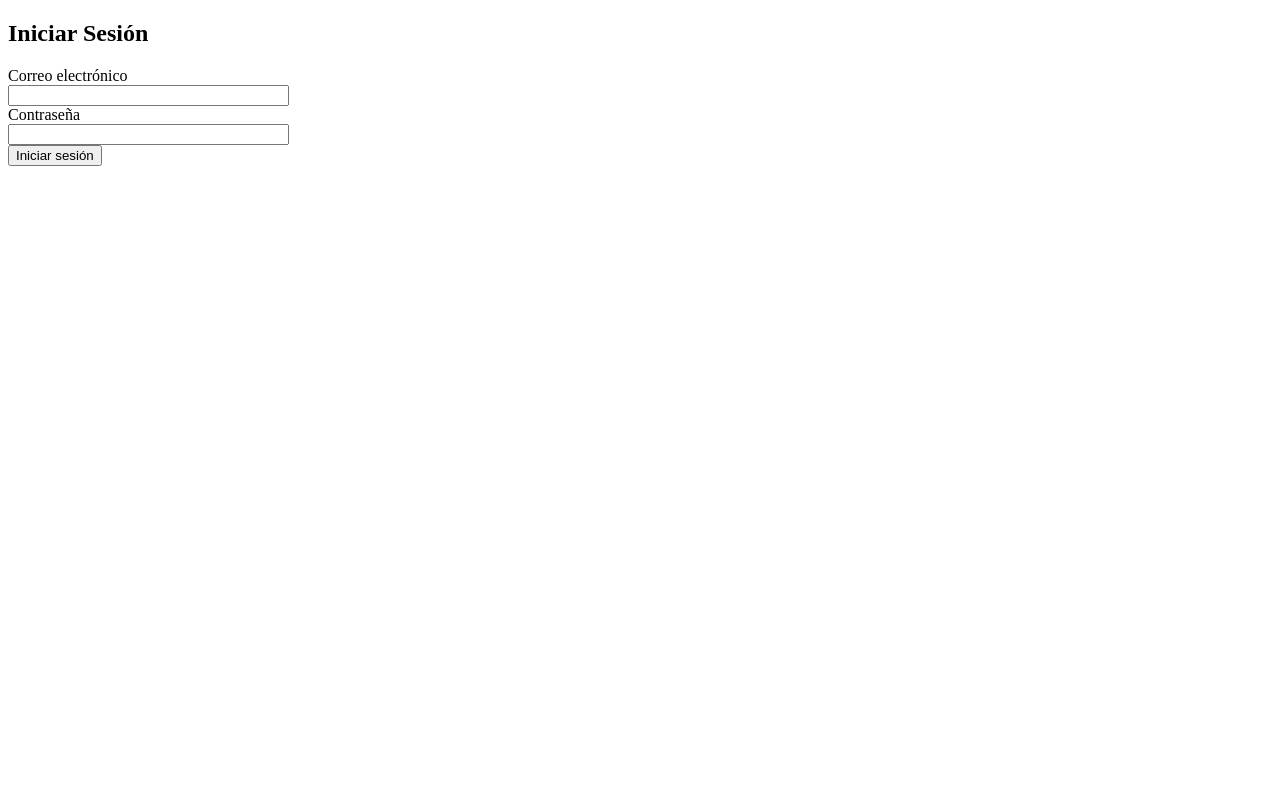
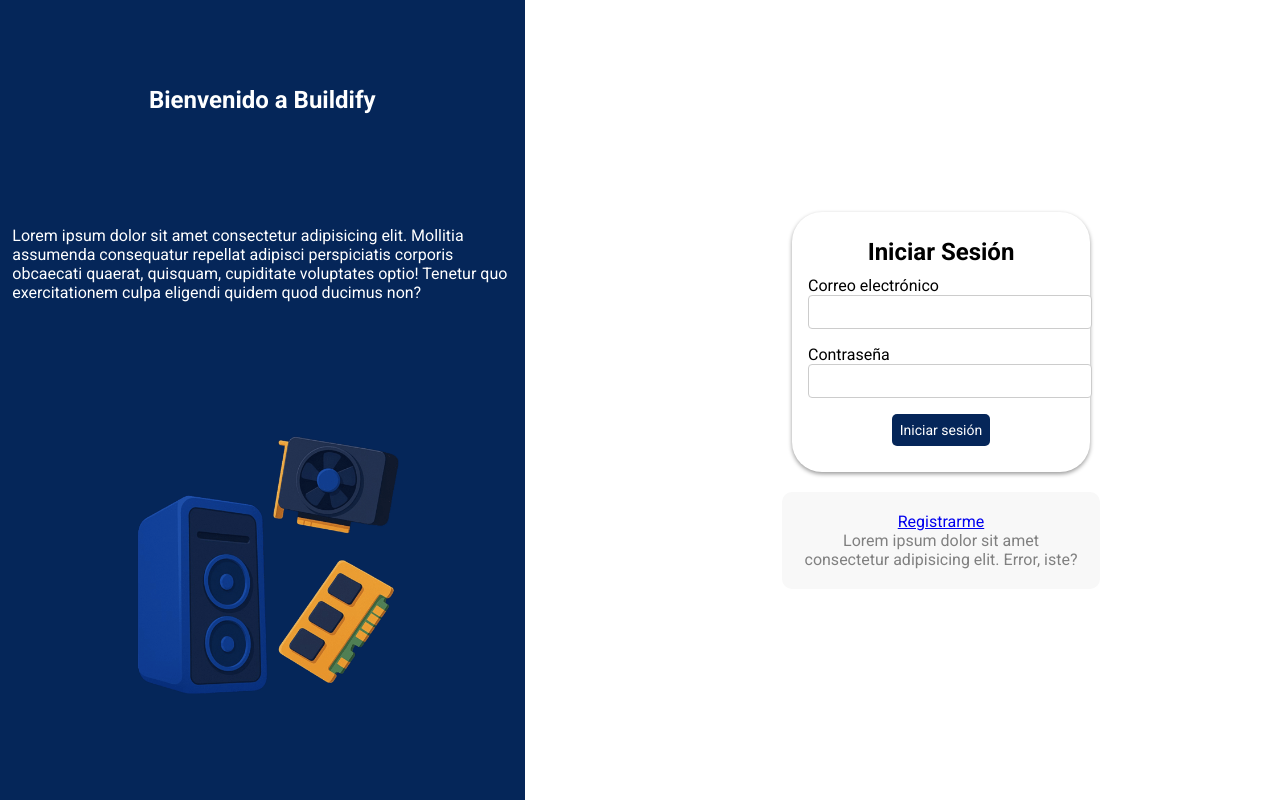
Before and after one commit to xndreeAA/BUILDIFY-V1, a Flask app: page /login in a window 1280 px wide. Run offline with Flask 3, Linux system fonts and the light colour scheme; parts of the project's set-up code (start-up, migrations or seed data) failed here and were passed over.

Commit message:
nit: se agrega estilo del login

```diff
--- /dev/null
+++ b/app/static/css/styles/form.css
@@ -0,0 +1,45 @@
+/* .input_style{
+
+} */
+ :root {
+    --color_titulo: #021024;
+    --color_fondo_1: #C1E8FF;
+    --color_subtitulo: #052659;
+    --color_complementario_1: #5683B3;
+    --color_complementario_2: #7DA0CA;
+}
+.input_field {
+    border: 1px solid #ccc;
+    padding: 8px;
+    font-size: 14px;
+    border-radius: 4px;
+    width: 100%;
+}
+.input_submit {
+    border: 1px solid #ccc;
+    width: 100%;
+    padding: 8px;
+    font-size: 14px;
+    border-radius: 4px;
+    width: 100%;
+    color: white;
+    background-color: var(--color_subtitulo);
+    border-radius: 5px;
+    border: none;
+}
+.input_submit:hover{
+    background-color: gray;
+    cursor: pointer;
+    font-weight: bold;
+}
+.input_style {
+    margin-bottom: 16px;
+}
+
+.form_style{
+    padding: 10px;
+    display: flex;
+    justify-content: center;
+    align-items: center;
+    flex-direction: column;
+}
--- /dev/null
+++ b/app/static/css/styles/login.css
@@ -0,0 +1,70 @@
+@import url('https://fonts.googleapis.com/css2?family=Roboto:ital,wght@0,100..900;1,100..900&display=swap');
+:root {
+    --color_titulo: #021024;
+    --color_fondo_1: #C1E8FF;
+    --color_subtitulo: #052659;
+    --color_complementario_1: #5683B3;
+    --color_complementario_2: #7DA0CA;
+}
+*{
+    margin: 0;
+    padding: 0;
+    font-family: "Roboto", sans-serif;
+}
+
+.container{
+    width: 100%;
+    height: 100vh;
+    display: grid;
+    grid-template-columns: auto auto;
+    grid-template-areas: "imagen formulario";
+}
+
+.imagen{
+    width: 70%;
+    background-color: var(--color_subtitulo);
+    display: flex;
+    flex-direction: column;
+    justify-content: space-around;
+    align-items: center;
+    padding: 30px;
+    color: white;
+}
+.imagen h2{
+    margin: 0;
+}
+.imagen p{
+    width: 500px;
+}
+
+.imagen img{
+    width: 300px;
+}
+.formulario{
+    width: 90%;
+    display: flex;
+    justify-content: center;
+    align-items: center;
+    flex-direction: column;
+}
+.formulario h2{
+    margin-bottom: 10px;
+    font-size: 1.5rem;
+}
+
+.form_style{
+    width: 50%;
+    height: 30%;
+    border-radius: 30px;
+    box-shadow: 0 2px 4px rgba(0,0,0,0.4);
+
+}
+.register{
+    width: 50%;
+    text-align: center;
+    margin-top: 20px;
+    background-color: rgb(248, 248, 248);
+    padding: 20px;
+    border-radius: 10px;
+    color: gray;
+}
--- a/app/templates/login.html
+++ b/app/templates/login.html
@@ -1,29 +1,51 @@
 <!DOCTYPE html>
 <html lang="es">
+
 <head>
     <meta charset="UTF-8">
     <title>Login</title>
+    <link rel="stylesheet" href="{{ url_for('static', filename='css/styles/login.css') }}">
+    <link rel="stylesheet" href="{{ url_for('static', filename='css/styles/form.css') }}">
+
 </head>
+
 <body>
+    <div class="container">
+
+        <div class="imagen">
+            <h2>Bienvenido a Buildify</h2>
+            <p>Lorem ipsum dolor sit amet consectetur adipisicing elit. Mollitia assumenda consequatur repellat adipisci
+                perspiciatis corporis obcaecati quaerat, quisquam, cupiditate voluptates optio! Tenetur quo
+                exercitationem culpa eligendi quidem quod ducimus non?</p>
+            <img src="../static/images/loo.png" alt="login">
+
+        </div>
+        <div class="formulario">
+            <form class="form_style" method="POST">
             <h2>Iniciar Sesión</h2>
-    <form method="POST">
+
                 {{ form.hidden_tag() }}
 
-    <div>
+                <div class="input_style">
                     {{ form.email.label }}<br>
-        {{ form.email(size=32) }}
+                    {{ form.email(class="input_field", size=32) }}
                 </div>
 
-    <div>
+                <div class="input_style">
                     {{ form.password.label }}<br>
-        {{ form.password(size=32) }}
+                    {{ form.password(class="input_field", size=32)  }}
                 </div>
 
-    <div>
-        {{ form.submit() }}
+                <div class="submit_style">
+                    {{ form.submit(class="input_submit", size=32) }}
                 </div>
             </form>
-
+            <div class="register">
+                <a href="#">Registrarme</a>
+                <p>Lorem ipsum dolor sit amet consectetur adipisicing elit. Error, iste?</p>
+            </div>
+        </div>
+    </div>
     {% with messages = get_flashed_messages(with_categories=true) %}
     {% if messages %}
     <ul>
@@ -34,4 +56,5 @@
     {% endif %}
     {% endwith %}
 </body>
+
 </html>
```
Also changed, not shown: app/static/css/styles/paleta.css (added, +23 -0 lines), app/routes/admin_routes.py (line endings or trailing spaces), app/static/images/loo.png (added). Lines whose indentation alone changed are shown as unchanged.
